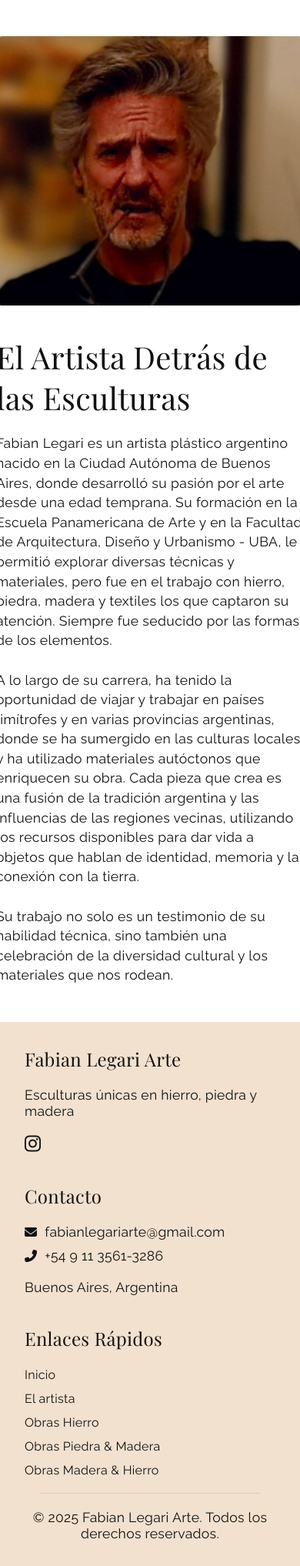
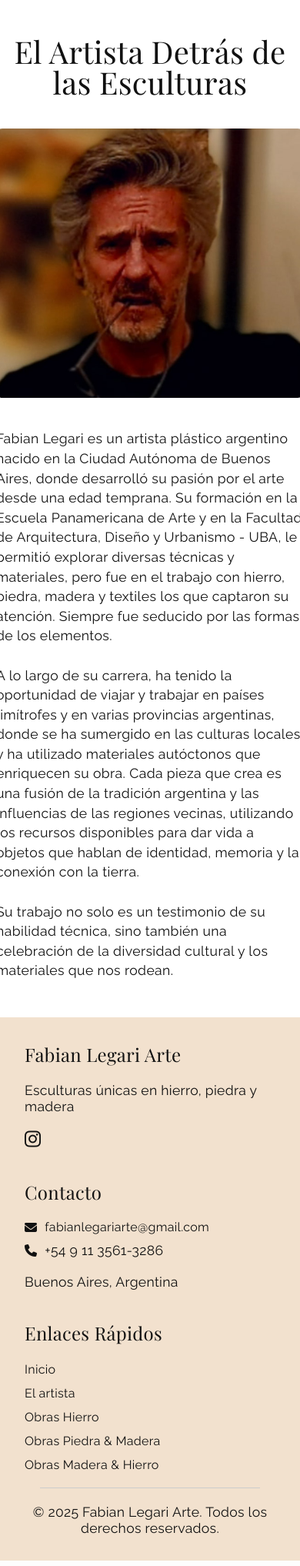
Before and after one commit to lautaroreche/Legari-Web-Page, a Django app: page /el-artista in a window 390 px wide. Shown: the part 507-2542 px from the top of the page at 77% size. Run offline with Django 5.2, Linux system fonts and the light colour scheme.

Commit message:
Improvements on responsive layout

```diff
--- a/legari_app/static/styles/style.css
+++ b/legari_app/static/styles/style.css
@@ -82,7 +82,7 @@ nav ul li a {
     width: 200px;
 }
 
-#check-hamburger-menu, .hamburger-menu {
+#check-hamburger-menu, .hamburger-menu, .hidden-title {
     display: none;
 }
 
@@ -147,6 +147,7 @@ nav ul li a {
 h2 {
     font-size: 2.5rem;
     font-weight: 300;
+    line-height: 1;
 }
 
 main, section {
@@ -293,7 +294,7 @@ hr {
     background-color: var(--grey-color);
 }
 
-.copyright {
+.copyright, .hidden-title {
     text-align: center;
 }
 
@@ -366,20 +367,15 @@ hr {
     right: 10px;
 }
 
+.link-button {
+    align-self: flex-start;
+}
 
-
-@media (max-width: 1000px) {
+@media (max-width: 1024px) {
     .grid-masonry {
         column-count: 2;
     }
 
-    main, section {
-        margin: 3rem;
-    }
-}
-
-
-@media (max-width: 900px) {
     .footer-container {
         flex-direction: column;
     }
@@ -388,13 +384,25 @@ hr {
         flex-direction: column;
     }
 
+    .hidden-title {
+        display: block;
+    }
+
+    .artist-info-container h2 {
+        text-align: center;
+    }
+
+    .showed-title {
+        display: none;
+    }
+
     .artist-image {
         margin: 0 auto;
     }
 }
 
 
-@media (max-width: 700px) {
+@media (max-width: 767px) {
     nav {
         flex-direction: column;
         height: auto;
@@ -406,7 +414,7 @@ hr {
         display: block;
         position: absolute;
         top: 1.5rem;
-        right: 2rem;
+        left: 2rem;
         font-size: 2rem;
         cursor: pointer;
         z-index: 1001;
@@ -428,4 +436,12 @@ hr {
         transform: none;
         margin: 0 auto;
     }
+
+    .grid-masonry {
+        column-count: 1;
+    }
+
+    .collections-container {
+        flex-direction: column;
+    }
 }
--- a/legari_app/templates/artist.html
+++ b/legari_app/templates/artist.html
@@ -8,9 +8,10 @@
     </div>
     <main>
         <div class="artist-info-container flex gap40">
+            <h2 class="hidden-title">El Artista Detrás de las Esculturas</h2>
             <img src="{% static 'images/fabian.jpg' %}" alt="Fabian Legari - Escultor de hierro, piedra y madera" class="artist-image">
             <div class="flex-col gap20">
-                <h2>El Artista Detrás de las Esculturas</h2>
+                <h2 class="showed-title">El Artista Detrás de las Esculturas</h2>
                 <p>Fabian Legari es un artista plástico argentino nacido en la Ciudad Autónoma de Buenos Aires, donde desarrolló su pasión por el arte desde una edad temprana. Su formación en la Escuela Panamericana de Arte y en la Facultad de Arquitectura, Diseño y Urbanismo - UBA, le permitió explorar diversas técnicas y materiales, pero fue en el trabajo con hierro, piedra, madera y textiles los que captaron su atención. Siempre fue seducido por las formas de los elementos.<br>
                 <br>
                 A lo largo de su carrera, ha tenido la oportunidad de viajar y trabajar en países limítrofes y en varias provincias argentinas, donde se ha sumergido en las culturas locales y ha utilizado materiales autóctonos que enriquecen su obra. Cada pieza que crea es una fusión de la tradición argentina y las influencias de las regiones vecinas, utilizando los recursos disponibles para dar vida a objetos que hablan de identidad, memoria y la conexión con la tierra.<br>
--- a/legari_app/templates/base.html
+++ b/legari_app/templates/base.html
@@ -43,17 +43,19 @@
             <div class="flex-col gap20">
                 <h3>Fabian Legari Arte</h3>
                 <p>Esculturas únicas en hierro, piedra y madera</p>
-                <i class="fa-brands fa-instagram"></i>
+                <a href="https://www.instagram.com/fabianlegari/" target="_blank" rel="noopener noreferrer" class="link-button">
+                    <i class="fa-brands fa-instagram"></i>
+                </a>
             </div>
             <div class="flex-col gap20">
                 <h4>Contacto</h4>
                 <div class="flex-col gap10">
                     <div class="flex info-container gap10">
                         <i class="fa-solid fa-envelope"></i>
-                        <p>fabianlegariarte@gmail.com</p>
+                        <a href="mailto:fabianlegariarte@gmail.com" class="link-compact">fabianlegariarte@gmail.com</a>
                     </div>
                     <div class="flex info-container gap10">
-                        <i class="fa-solid fa-phone-flip"></i>
+                        <i class="fa-solid fa-phone"></i>
                         <p>+54 9 11 3561-3286</p>
                     </div>
                 </div>
--- a/legari_app/templates/collections.html
+++ b/legari_app/templates/collections.html
@@ -3,7 +3,7 @@
 
 <section>
     <h2>Explora las Colecciones</h2>
-    <div class="flex-center gap20">
+    <div class="flex-center gap20 collections-container">
         <a href="{% url 'work' 'obras-hierro' %}" class="card">
             <img src="https://res.cloudinary.com/dbmamjgiv/image/upload/v1752345192/foto-categoria-obras-hierro_nc1odl.jpg" alt="Obras Hierro">
             <div class="card-info card-info-fixed flex-col flex-center gap20">
--- a/legari_app/templates/grid_art.html
+++ b/legari_app/templates/grid_art.html
@@ -10,7 +10,6 @@
                 <div class="card-info card-info-art flex-col flex-center gap20">
                     <h3>{{ art.title }}</h3>
                     <p>{{ art.size }} - {{ art.materials }}</p>
-                    <p>{{ art.summary }}</p>
                 </div>
             </div>
         </div>
```
